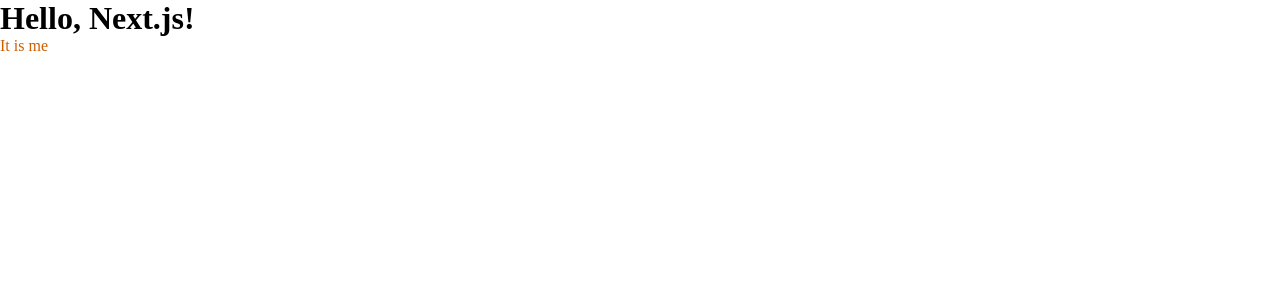
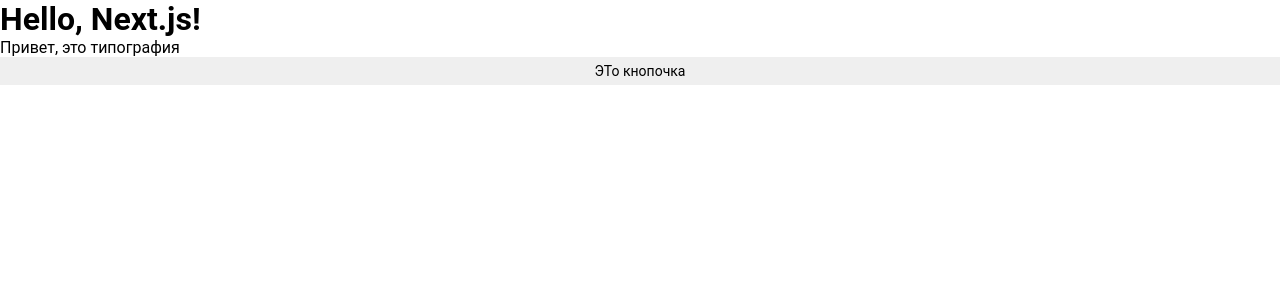
Before and after one commit to Ananasovna/BelServiceBuild, a Next.js app: page / in a window 1280 px wide. Shown: the top 300 px of the page. Built offline with nearby package versions, Linux system fonts and the light colour scheme.

Commit message:
feat: add stylelint, create Button and Typography

```diff
--- a/next.config.js
+++ b/next.config.js
@@ -1,11 +1,11 @@
 /** @type {import('next').NextConfig} */
 
-const path = require("path");
-// const nextConfig = {};
+const path = require('path');
+const nextConfig = {};
 
 module.exports = {
-  // nextConfig,
-  sassOptions: {
-    includePaths: [path.join(__dirname, "styles")],
-  },
+	// nextConfig,
+	sassOptions: {
+		includePaths: [path.join(__dirname, 'styles')],
+	},
 };
--- a/src/app/globals.css
+++ b/src/app/globals.css
@@ -1,6 +1,6 @@
 :root {
-  /*Цвета. Их можно поменять здесь, для этого код цвета (#цифры) нужно заменить на нужный в соответствующей строке,
-  после чего сохранить файл, и цвет изменится во всех местах, где он применяется*/
+  /* Цвета. Их можно поменять здесь, для этого код цвета (#цифры) нужно заменить на нужный в соответствующей строке,
+  после чего сохранить файл, и цвет изменится во всех местах, где он применяется */
   --color-light-100: #fff;
   --color-light-300: #c3c1c7;
   --color-accent-100: #F4800F;
@@ -8,15 +8,15 @@
   --color-dark-100: #4c4c4c;
   --color-dark-300: #000;
 
-  /*Шрифт. Чтобы заменить основной шрифт нужно указать название нужного шрифта в строке ниже*/
+  /* Шрифт. Чтобы заменить основной шрифт нужно указать название нужного шрифта в строке ниже */
   --font-family-primary: 'Roboto', sans-serif;
 
-  /*Виды высоты шрифта*/
+  /* Виды высоты шрифта */
   --line-height-s: 16px;
   --line-height-m: 24px;
   --line-height-l: 36px;
 
-  /*Размеры шрифта*/
+  /* Размеры шрифта */
   --font-size-xs: 0.75rem;
   --font-size-s: 0.875rem;
   --font-size-m: 1rem;
@@ -24,48 +24,13 @@
   --font-size-xl: 1.25rem;
   --font-size-xxl: 1.625rem;
 
-  /*Жирность шрифта*/
+  /* Жирность шрифта */
   --font-weight-regular: 400;
   --font-weight-bold: 700;
 }
 
-@media (prefers-color-scheme: dark) {
-  :root {
-    --foreground-rgb: 255, 255, 255;
-    --background-start-rgb: 0, 0, 0;
-    --background-end-rgb: 0, 0, 0;
-
-    --primary-glow: radial-gradient(rgba(1, 65, 255, 0.4), rgba(1, 65, 255, 0));
-    --secondary-glow: linear-gradient(
-      to bottom right,
-      rgba(1, 65, 255, 0),
-      rgba(1, 65, 255, 0),
-      rgba(1, 65, 255, 0.3)
-    );
-
-    --tile-start-rgb: 2, 13, 46;
-    --tile-end-rgb: 2, 5, 19;
-    --tile-border: conic-gradient(
-      #ffffff80,
-      #ffffff40,
-      #ffffff30,
-      #ffffff20,
-      #ffffff10,
-      #ffffff10,
-      #ffffff80
-    );
-
-    --callout-rgb: 20, 20, 20;
-    --callout-border-rgb: 108, 108, 108;
-    --card-rgb: 100, 100, 100;
-    --card-border-rgb: 200, 200, 200;
-  }
-}
-
 * {
-  box-sizing: border-box;
-  padding: 0;
-  margin: 0;
+  box-sizing: border-box;padding: 0;margin: 0;
 }
 
 html,
@@ -75,22 +40,12 @@ body {
 }
 
 body {
-  color: rgb(var(--foreground-rgb));
-  background: linear-gradient(
-      to bottom,
-      transparent,
-      rgb(var(--background-end-rgb))
-    )
-    rgb(var(--background-start-rgb));
+  font-family: var(--font-family-primary);
+  color: var(--color-dark-300);
+  background: var(--color-light-100);
 }
 
 a {
   color: inherit;
   text-decoration: none;
 }
-
-@media (prefers-color-scheme: dark) {
-  html {
-    color-scheme: dark;
-  }
-}
--- a/src/app/page.tsx
+++ b/src/app/page.tsx
@@ -1,10 +1,14 @@
-import { Test } from "@/app/text";
+import { Typography } from '@/common/components/typography/typography';
+import { Button } from '@/common/components/button/button';
 
 export default function Page() {
-  return (
-    <div>
-      <h1>Hello, Next.js!</h1>
-      <Test />
-    </div>
-  );
+	return (
+		<div>
+			<h1>Hello, Next.js!</h1>
+			<Typography variant={'body1'} as={'div'}>
+				Привет, это типография
+			</Typography>
+			<Button variant={'primary'}>ЭТо кнопочка</Button>
+		</div>
+	);
 }
--- a/src/app/test.module.scss
+++ /dev/null
@@ -1,3 +0,0 @@
-.test {
-  color: var(--color-accent-300)
-}
--- a/src/app/text.tsx
+++ /dev/null
@@ -1,5 +0,0 @@
-import s from "./test.module.scss";
-
-export const Test = () => {
-  return <div className={s.test}>It is me</div>;
-};
--- /dev/null
+++ b/src/common/components/button/button.module.scss
@@ -0,0 +1,122 @@
+.button {
+  cursor: pointer;
+
+  display: flex;
+  justify-content: center;
+
+  padding: 6px 28px;
+
+  font-family: var(--font-family-primary);
+  font-size: var(--font-size-s);
+  font-weight: var(--line-height-l);
+  text-align: center;
+  text-decoration: none;
+
+  border: none;
+  outline: none;
+
+  &.fullWidth {
+    justify-content: center;
+    width: 100%;
+  }
+
+  .icon > svg {
+    display: flex;
+    width: 18px;
+    height: 18px;
+
+    //margin-right: 8px;
+  }
+}
+//
+//.primary {
+//  background-color: var(--color-accent-500);
+//  border: none;
+//  border-radius: 4px;
+//
+//  &:hover {
+//    background-color: var(--color-accent-300);
+//  }
+//
+//  &:focus {
+//    background-color: var(--color-accent-500);
+//    border: 2px solid var(--color-info-700);
+//  }
+//
+//  &:active {
+//    background-color: var(--color-accent-700);
+//  }
+//
+//  &:disabled {
+//    background-color: var(--color-accent-900);
+//  }
+//}
+//
+//.secondary {
+//  background-color: var(--color-dark-500);
+//  border-radius: 4px;
+//
+//  &:hover {
+//    background-color: var(--color-dark-300);
+//  }
+//
+//  &:focus {
+//    background-color: var(--color-dark-500);
+//    border: 2px solid var(--color-info-700);
+//  }
+//
+//  &:active {
+//    background-color: var(--color-dark-700);
+//  }
+//
+//  &:disabled {
+//    background-color: var(--color-dark-900);
+//  }
+//}
+//
+//.tertiary {
+//  color: var(--color-accent-500);
+//  background-color: var(--color-tertiary-500);
+//  border: 1px solid var(--color-accent-500);
+//  border-radius: 4px;
+//
+//  &:hover {
+//    background-color: var(--color-dark-500);
+//  }
+//
+//  &:focus {
+//    border: 2px solid var(--color-info-700);
+//  }
+//
+//  &:active {
+//    background-color: var(--color-accent-900);
+//  }
+//
+//  &:disabled {
+//    background-color: var(--color-accent-900);
+//    border: 1px solid var(--color-accent-900);
+//  }
+//}
+//
+//.link {
+//  color: var(--color-accent-500);
+//  background-color: var(--color-tertiary-500);
+//  border: 0;
+//
+//  &:hover {
+//    color: var(--color-accent-300);
+//  }
+//
+//  &:focus {
+//    border: 2px solid var(--color-info-500);
+//    border-radius: 25px;
+//  }
+//
+//  &:active {
+//    color: var(--color-accent-700);
+//  }
+//
+//  &:disabled {
+//    color: var(--color-accent-900);
+//  }
+//}
--- /dev/null
+++ b/src/common/components/button/button.tsx
@@ -0,0 +1,43 @@
+import { ComponentPropsWithoutRef, ElementType, ReactNode } from 'react';
+import { clsx } from 'clsx';
+import s from './button.module.scss';
+
+export type ButtonVariants = 'link' | 'primary' | 'secondary' | 'tertiary';
+
+export type ButtonProps<T extends ElementType> = {
+	as?: T;
+	children?: ReactNode | string;
+	className?: string;
+	fullWidth?: boolean;
+	icon?: ReactNode;
+	title?: string;
+	variant: ButtonVariants;
+} & ComponentPropsWithoutRef<T>;
+
+export const Button = <T extends ElementType = 'button'>(
+	props: ButtonProps<T>
+) => {
+	const {
+		as: Component = 'button',
+		children,
+		className,
+		fullWidth = true,
+		icon,
+		variant = 'primary',
+		...rest
+	} = props;
+
+	const bClassName = clsx(
+		s.button,
+		s[variant],
+		className,
+		fullWidth && s.fullWidth
+	);
+
+	return (
+		<Component className={bClassName} {...rest}>
+			{icon && <span className={s.icon}>{icon}</span>}
+			{children}
+		</Component>
+	);
+};
--- /dev/null
+++ b/src/common/components/typography/typography.module.scss
@@ -0,0 +1,57 @@
+@mixin typography($font-size: m, $font-weight: bold, $line-height: m) {
+  font-size: var(--font-size-$font-size);
+  font-weight: var(--font-weight-$font-weight);
+  line-height: var(--line-height-$line-height);
+  color: var(--color-dark-900);
+}
+
+.large {
+  @include typography(xxl, $line-height: l);
+}
+
+.h1 {
+  @include typography(xl, $line-height: l);
+}
+
+.h2 {
+  @include typography(l);
+}
+
+.h3,
+.subtitle1 {
+  @include typography;
+}
+
+.body1 {
+  @include typography($font-weight: regular);
+}
+
+.body2 {
+  @include typography(s, regular);
+}
+
+.subtitle2 {
+  @include typography(s);
+}
+
+.caption {
+  @include typography(xs, regular, s);
+}
+
+.overline {
+  @include typography(xs, $line-height: s);
+}
+
+.link1 {
+  @include typography(s, regular);
+}
+
+.link2 {
+  @include typography(xs, regular, $line-height: s);
+}
+
+.link1,
+.link2 {
+  color: var(--color-info-500);
+  text-decoration-line: underline;
+}
--- /dev/null
+++ b/src/common/components/typography/typography.tsx
@@ -0,0 +1,39 @@
+import { ComponentPropsWithoutRef, ElementType } from 'react';
+import { clsx } from 'clsx';
+
+import s from './typography.module.scss';
+
+export type TypographyProps<T extends ElementType> = {
+	as?: T;
+	variant?:
+		| 'body1'
+		| 'body2'
+		| 'caption'
+		| 'h1'
+		| 'h2'
+		| 'h3'
+		| 'large'
+		| 'link1'
+		| 'link2'
+		| 'overline'
+		| 'subtitle1'
+		| 'subtitle2';
+} & ComponentPropsWithoutRef<T>;
+
+export const Typography = <T extends ElementType = 'span'>(
+	props: TypographyProps<T>
+) => {
+	const {
+		as: Component = 'span',
+		children,
+		className,
+		variant = 'body1',
+		...rest
+	} = props;
+
+	return (
+		<Component className={clsx(className, s[variant])} {...rest}>
+			{children}
+		</Component>
+	);
+};
```
Also changed, not shown: package.json (+6 -2 lines), .eslintrc.json, .stylelintrc.json (added), 2 other files (tests, documents, lock files or other folders).
